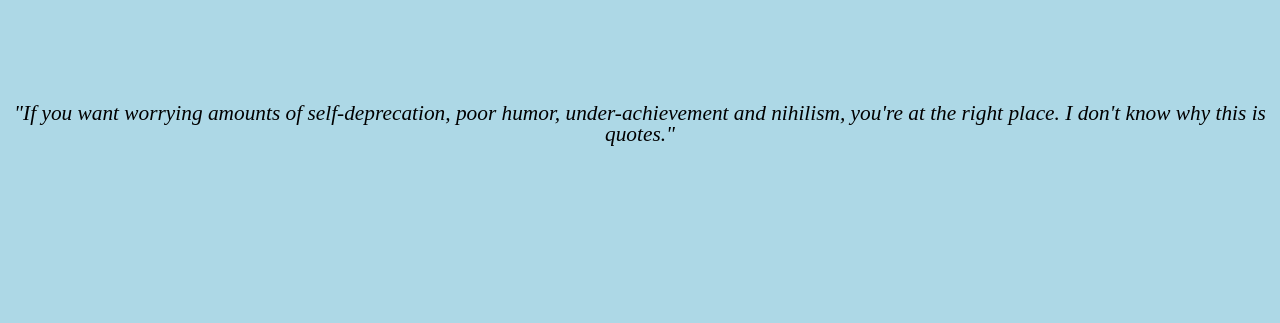
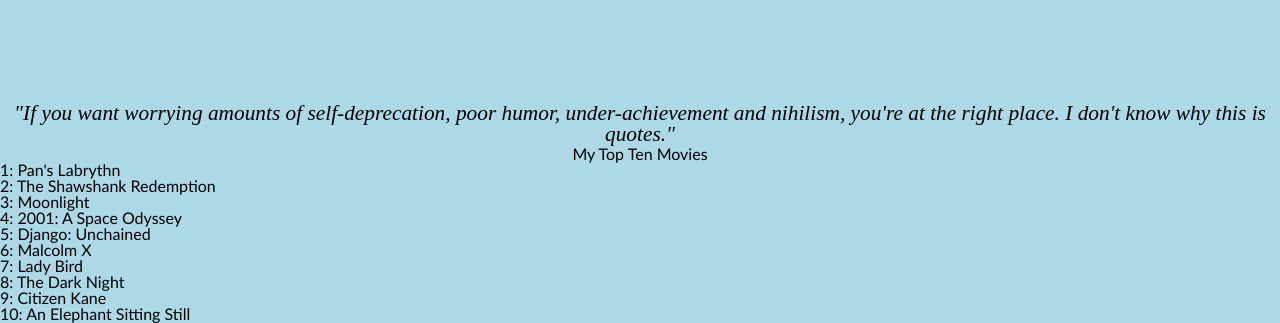
Before and after one commit to DamianAngelidis/Lab_02, a plain HTML site: page aboutMe.html in a window 1280 px wide. Shown: the part 997-1320 px from the top of the page. Before the commit the page ends 1143 px from the top, so only its background shows below. Drawn offline with Linux system fonts and the light colour scheme.

Commit message:
Good job today

```diff
--- a/aboutMe.html
+++ b/aboutMe.html
@@ -24,7 +24,21 @@
             <div id = "target"></div>
             <div id = "doing"></div>
             <div id = "aboutMe"></div>
-            <div id = "listOne"></div>
+            <div id = "listOne">
+                <h3>My Top Ten Movies</h3>
+                <ol>
+                    <li>Pan's Labrythn</li>
+                    <li>The Shawshank Redemption</li>
+                    <li>Moonlight</li>
+                    <li>2001: A Space Odyssey</li>
+                    <li>Django: Unchained</li>
+                    <li>Malcolm X</li>
+                    <li>Lady Bird</li>
+                    <li>The Dark Night</li>
+                    <li>Citizen Kane</li>
+                    <li>An Elephant Sitting Still</li>
+                </ol>
+            </div>
             <div id = "listTwo"></div>
         </main>
         <footer>
--- a/css/style.css
+++ b/css/style.css
@@ -1,6 +1,7 @@
 body {
     background: lightblue;
     font-family: 'Trebuchet MS', Helvetica, sans-serif;
+    counter-reset: movieList;
 }
 
 h1 {
@@ -68,3 +69,10 @@ li {
     height: 100px;
     width: 150px;
 }
+#listOne ol li::before {
+    counter-increment: movieList;
+    content: counter(movieList) ": ";
+}
+#listOne h3 {
+    text-align: center;
+}
```
